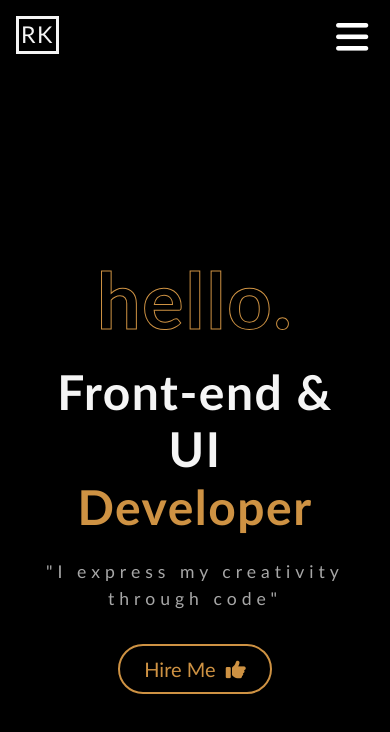
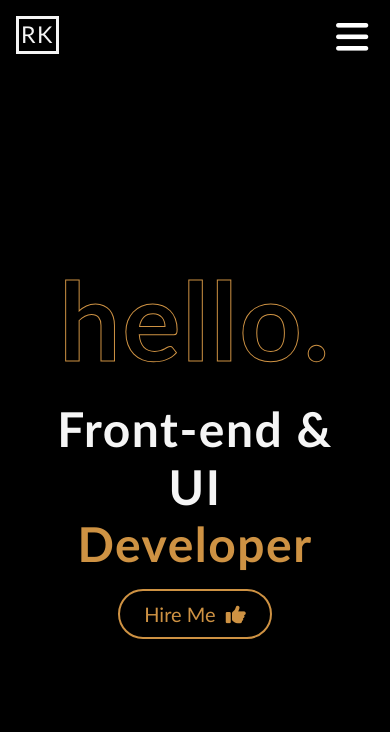
Before and after one commit to Rajeev1503/rkrajeev, a React (Create React App) app: page / in a window 390 px wide. Shown: the top 732 px of the page. Built offline with nearby package versions, Linux system fonts and the light colour scheme; a web font is replaced by a local one.

Commit message:
fixed nav-menu

```diff
--- a/src/component/about.js
+++ b/src/component/about.js
@@ -81,7 +81,7 @@ const About = () => {
 
              <div className="about-card shadow">
               <div className="about-cards-body">
-              <i className="fas fa-palette fa-2x"></i><i class="fas fa-paint-brush"></i>
+              <i className="fas fa-palette fa-2x"></i><i className="fas fa-paint-brush"></i>
                 {/* <h3 className="cards-title fs-1">UI <br/> Design</h3> */}
                 <p className="cards-text mt-4 fw-bold">I like to keep my design minimalistic.</p>
                 <div className="card-lists mt-5">
--- a/src/component/header.js
+++ b/src/component/header.js
@@ -5,21 +5,24 @@ import gsap from 'gsap';
 const Header = () =>
 
 {
+
+
     const [HamToggle, setHamToggle] = useState(true);
 
+    // const navlinksToggle = document.querySelectorAll(".ham-button");
+    //     navlinksToggle.forEach(e=>
+    //         {
+    //             e.addEventListener('click', function () {
+    //             toggle();});
+    //         });
 
     function toggle()
     {
 
+
         const hamMenu = document.querySelector(".ham-menu-inner");
         const toggleicon = document.querySelector("#toggleicon");
-        // const navlinksToggle = document.querySelectorAll(".ham-button");
-        // navlinksToggle.forEach(e=>
-        //     {
-        //         e.addEventListener('click', function () { setHamToggle(false); })
-        //         toggle();
-        //     });
-        setHamToggle(true);
+
         if(HamToggle===true)
             {
 
@@ -35,6 +38,7 @@ const Header = () =>
                 toggleicon.classList.remove("fa-times");
                 toggleicon.classList.add("fa-bars");
                 hamMenu.style.transform="translateY(100vh)";
+                setHamToggle(true);
             }
     };
 
@@ -85,9 +89,9 @@ const Header = () =>
         <button onClick={toggle} className="togglebtn"><i className="fas fa-bars" id="toggleicon" ></i></button>
         <div className="ham-menu-inner">
         <div className="ham-nav-menu">
-        <NavLink activeClassName="ham-active-button" to="/about"><button className="ham-button"><h1> About</h1></button></NavLink>
-        <NavLink activeClassName="ham-active-button" to="/portfolio"><button className="ham-button"><h1> Portfolio</h1></button></NavLink>
-        <NavLink activeClassName="ham-active-button" to="/contact"><button className="ham-button"><h1> Contact</h1></button></NavLink>
+        <NavLink activeClassName="ham-active-button" to="/about"><button onClick={toggle} className="ham-button"><h1> About</h1></button></NavLink>
+        <NavLink activeClassName="ham-active-button" to="/portfolio"><button onClick={toggle} className="ham-button"><h1> Portfolio</h1></button></NavLink>
+        <NavLink activeClassName="ham-active-button" to="/contact"><button onClick={toggle} className="ham-button"><h1> Contact</h1></button></NavLink>
         </div>
         </div>
         </div>
--- a/src/component/landingpage.js
+++ b/src/component/landingpage.js
@@ -32,7 +32,7 @@ useEffect(() => {
               <div className="landing-name-div">
                 <h1 className="hello">hello.</h1>
                 <h4 className="landing-title">Front-end &amp; UI <span className="landing-title-span">Developer</span></h4>
-                   <p className="landing-about mt-4">"I express my creativity through code"</p>
+                   {/* <p className="landing-about mt-4">"I express my creativity through code"</p> */}
               </div>
               <div className="landing-buttons mt-3 d-flex flex-column flex-wrap gap-4">
             <NavLink to="/contact">  <button type="button" className="btn-lg px-4">Hire Me  &nbsp;<i className="fas fa-thumbs-up"></i></button></NavLink>
--- a/src/component/mediaQuery.css
+++ b/src/component/mediaQuery.css
@@ -116,7 +116,7 @@
           .hello
           {
             margin-bottom:1rem;
-            font-size:20vw !important;
+            font-size:28vw !important;
           }
 
 
--- a/src/component/stylesheet.css
+++ b/src/component/stylesheet.css
@@ -25,7 +25,6 @@ body
   background-color:var(--dark) !important;
   color:var(--light) !important;
   font-family:'Trebuchet MS', 'Lucida Sans Unicode', 'Lucida Grande', 'Lucida Sans', Arial, sans-serif;
-
   padding:0 5rem;
   box-sizing: border-box !important;
 }
@@ -144,7 +143,7 @@ header
 .landing-page
 {
     opacity:0;
-    margin-top:9rem;
+    margin-top:13rem;
     padding:0 2rem;
 }
 
```
